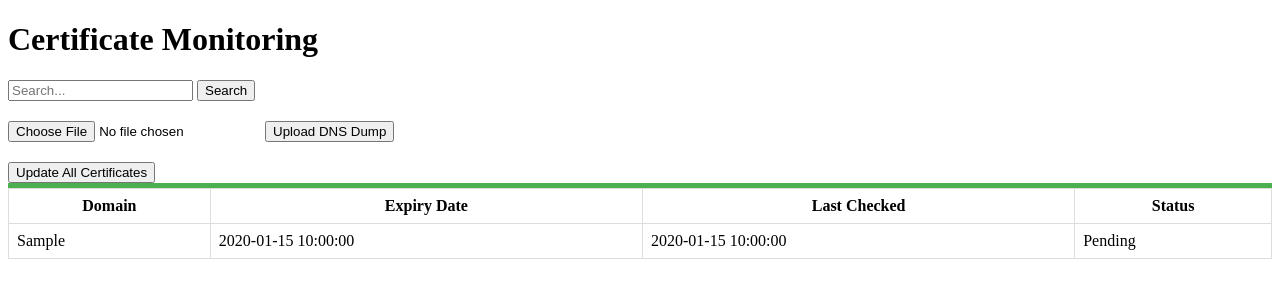
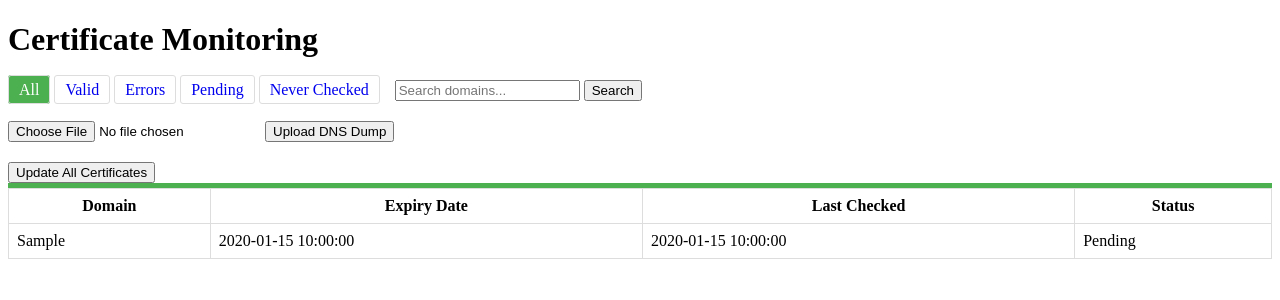
Before and after one commit to JustMouse/site-cert-check, a Flask app: page / in a window 1280 px wide. Shown: the top 300 px of the page. Run offline with Flask 3, Linux system fonts and the light colour scheme; tables that the repository leaves empty hold one stand-in row (values such as "Sample post"); some libraries are stand-ins or nearby versions.

Commit message:
Fourth commit

```diff
--- a/app.py
+++ b/app.py
@@ -78,21 +78,36 @@ threading.Thread(target=worker, daemon=True).start()
 
 @app.route('/', methods=['GET', 'POST'])
 def index():
-    # Поиск и фильтрация
     query = request.args.get('query', '')
+    filter_type = request.args.get('filter', 'all')
+
     certs = Certificate.query
+
     if query:
         certs = certs.filter(Certificate.domain.contains(query))
+
+    if filter_type == 'valid':
+        certs = certs.filter(Certificate.status == 'Valid')
+    elif filter_type == 'error':
+        certs = certs.filter(Certificate.status == 'Error')
+    elif filter_type == 'pending':
+        certs = certs.filter(Certificate.status == 'Pending')
+    elif filter_type == 'never':
+        certs = certs.filter(Certificate.last_checked == None)
+
     certs = certs.order_by(Certificate.domain.asc()).all()
 
-    # Загрузка файла
-    if request.method == 'POST' and 'file' in request.files:
-        file = request.files['file']
-        if file.filename != '':
-            process_uploaded_file(file)
-            return redirect(url_for('index'))
+    return render_template(
+        'index.html',
+        certs=certs,
+        query=query,
+        current_filter=filter_type
+    )
 
-    return render_template('index.html', certs=certs, query=query)
+@app.route('/update/<domain>')
+def update_single(domain):
+    task_queue.put(domain)
+    return '', 202
 
 def process_uploaded_file(file):
     try:
--- a/templates/index.html
+++ b/templates/index.html
@@ -4,6 +4,30 @@
 <head>
     <title>Certificate Monitor</title>
     <script src="https://cdnjs.cloudflare.com/ajax/libs/socket.io/4.5.4/socket.io.js"></script>
+    <script>
+        // Обработчик клика по строке
+        document.querySelectorAll('#certTable tr').forEach(row => {
+            row.addEventListener('click', function() {
+                const domain = this.cells[0].textContent.trim();
+                fetch(`/update/${encodeURIComponent(domain)}`)
+                    .then(() => {
+                        this.classList.add('updating');
+                        this.querySelector('.status').textContent = 'Updating...';
+                    });
+            });
+        });
+
+        // Обработчик фильтров
+        document.querySelectorAll('.filters a').forEach(filter => {
+            filter.addEventListener('click', function(e) {
+                e.preventDefault();
+                window.location.search = new URLSearchParams({
+                    filter: this.href.split('=')[1],
+                    query: "{{ query }}"
+                });
+            });
+        });
+    </script>
     <style>
         table { width: 100%; border-collapse: collapse; }
         th, td { padding: 8px; border: 1px solid #ddd; }
@@ -12,15 +36,43 @@
         .status-updating { background: #fff3cd; }
         .progress { height: 5px; background: #4CAF50; transition: width 0.3s; }
     </style>
+    <style>
+        /* Добавленные стили */
+        .controls { margin: 20px 0; display: flex; gap: 15px; align-items: center; }
+        .filters a {
+            padding: 5px 10px;
+            border: 1px solid #ddd;
+            border-radius: 3px;
+            text-decoration: none;
+        }
+        .filters a.active { background: #4CAF50; color: white; }
+        tr { cursor: pointer; transition: background 0.3s; }
+        tr:hover { background: #f5f5f5; }
+        tr.updating { background: #fff3cd; }
+        .status-updating { color: orange; }
+    </style>
 </head>
 <body>
     <h1>Certificate Monitoring</h1>
 
     <!-- Поиск и фильтры -->
-    <form>
-        <input type="text" name="query" placeholder="Search...">
-        <button type="submit">Search</button>
-    </form>
+    <div class="controls">
+        <!-- Фильтры -->
+        <div class="filters">
+            <a href="?filter=all" class="{% if current_filter == 'all' %}active{% endif %}">All</a>
+            <a href="?filter=valid" class="{% if current_filter == 'valid' %}active{% endif %}">Valid</a>
+            <a href="?filter=error" class="{% if current_filter == 'error' %}active{% endif %}">Errors</a>
+            <a href="?filter=pending" class="{% if current_filter == 'pending' %}active{% endif %}">Pending</a>
+            <a href="?filter=never" class="{% if current_filter == 'never' %}active{% endif %}">Never Checked</a>
+        </div>
+
+        <!-- Поиск -->
+        <form class="search-form">
+            <input type="text" name="query" placeholder="Search domains..." value="{{ query }}">
+            <input type="hidden" name="filter" value="{{ current_filter }}">
+            <button type="submit">Search</button>
+        </form>
+    </div>
 
     <!-- Загрузка файла -->
     <form method="post" enctype="multipart/form-data" style="margin: 20px 0;">
```
